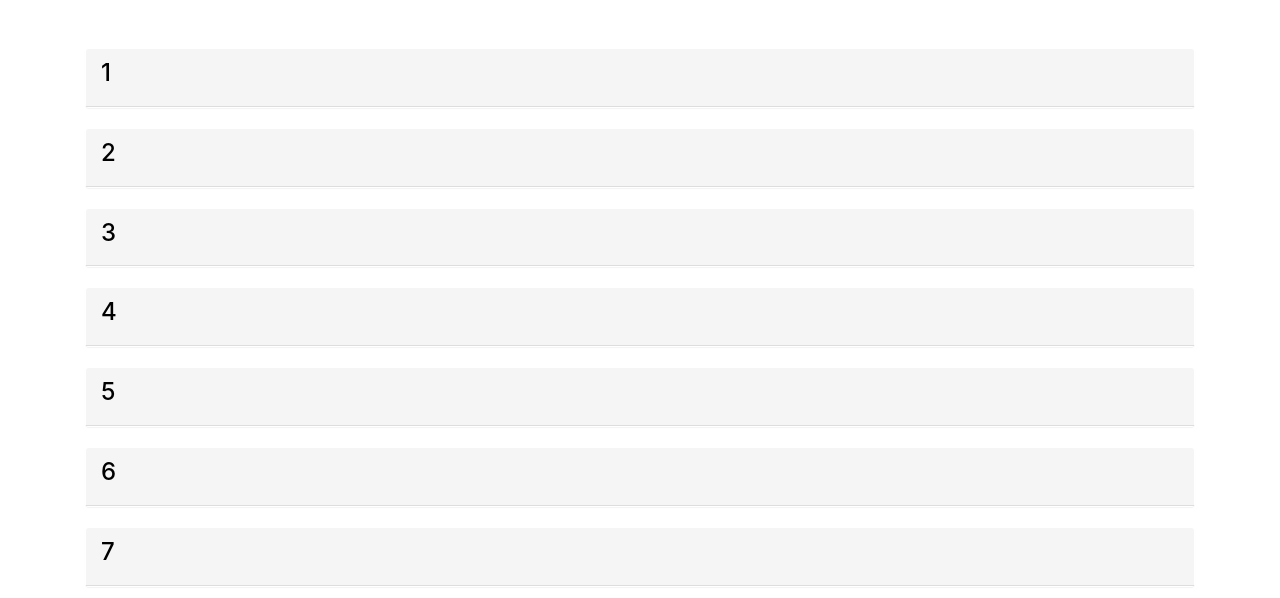
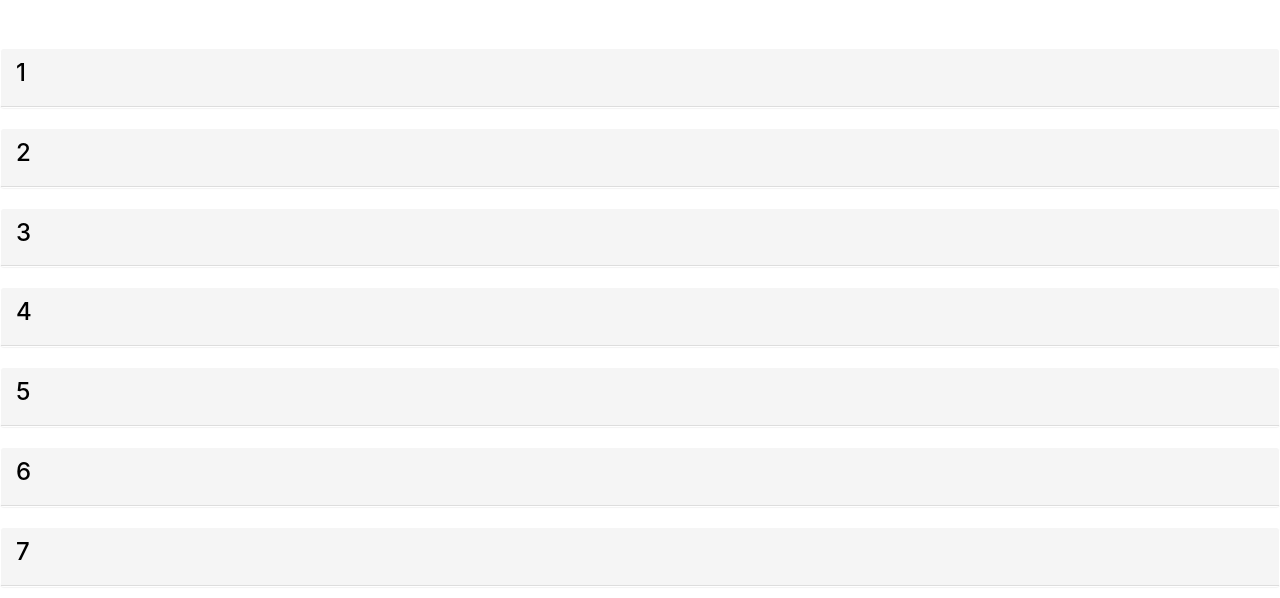
Before and after one commit to ytyeoh/eeee, a plain HTML site: page index.html in a window 1280 px wide. Drawn offline with nearby package versions, Linux system fonts and the light colour scheme.

Commit message:
remove container

```diff
--- a/index.html
+++ b/index.html
@@ -17,7 +17,7 @@
 <body>
 
 
-<div class="container mt-5">
+<div class=" mt-5">
 	<div  class="panel-group" id="accordion" role="tablist">
 
 	</div>
```
